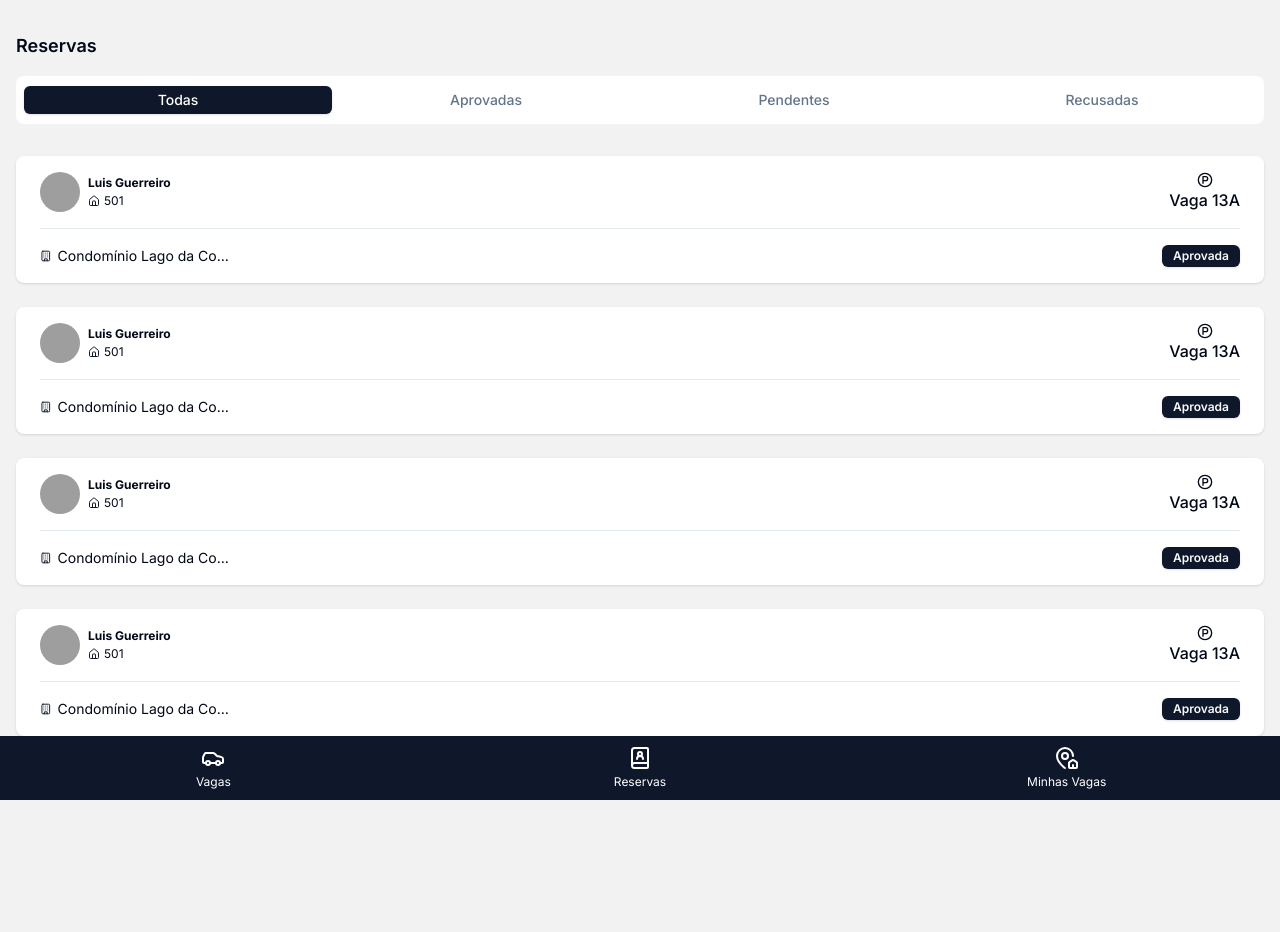
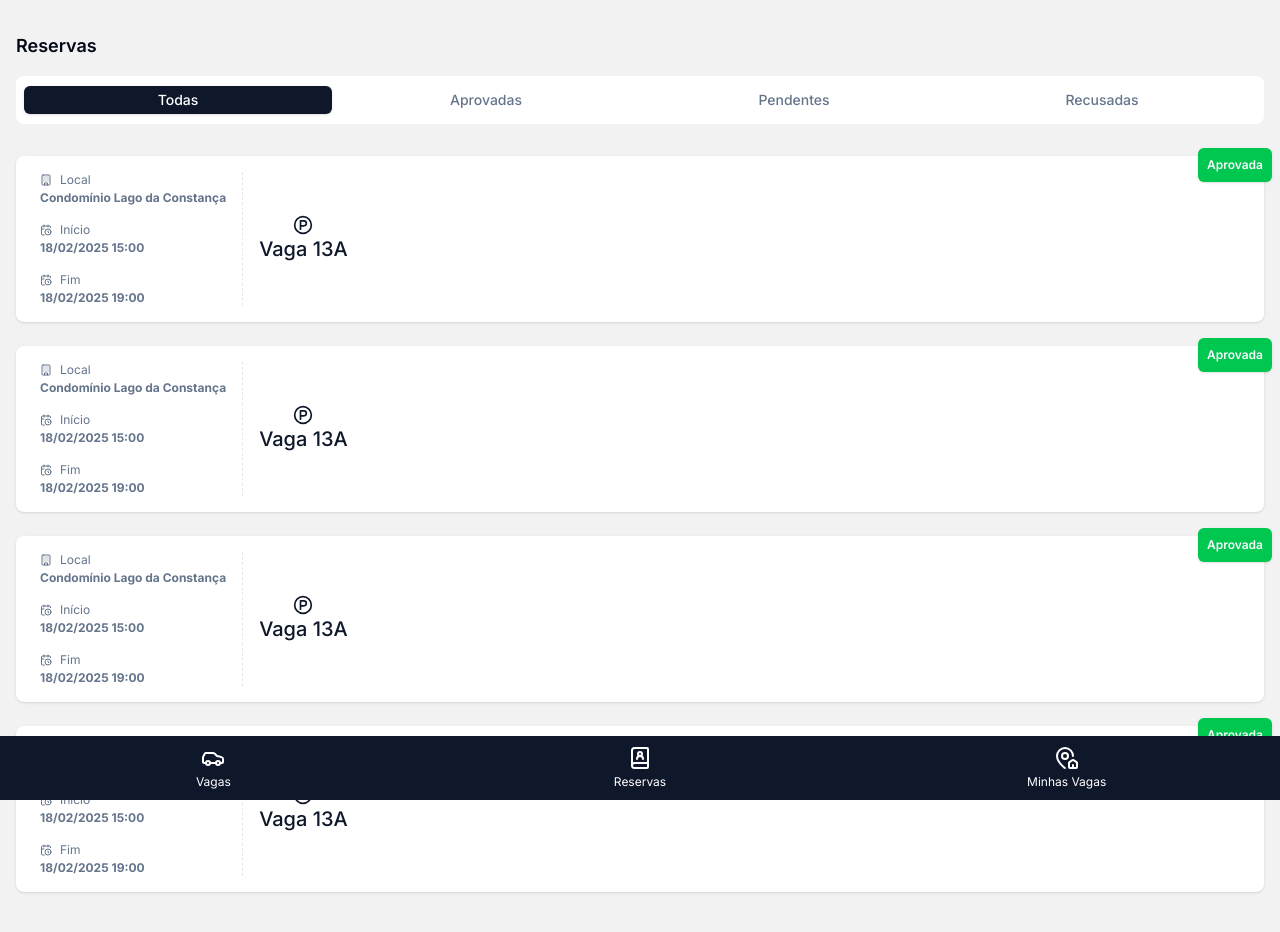
Before and after one commit to devguerreiro/garagee-app, a Next.js app: page /reservas in a window 1280 px wide. Shown: the top 932 px of the page. Before the commit the page ends 832 px from the top, so only its background shows below. Built offline with nearby package versions, Linux system fonts and the light colour scheme; grey boxes are pictures that could not be loaded.

Commit message:
feat: :sparkles: finaliza design dos cards da reserva

```diff
--- a/src/app/dtos.ts
+++ b/src/app/dtos.ts
@@ -28,6 +28,8 @@ export interface ParkingSpaceDetailDTO {
 
 export enum BookingStatusDTO {
   APPROVED = "Aprovada",
+  REFUSED = "Reprovada",
+  PENDING = "Pendente",
 }
 
 export interface BookingListDTO {
--- a/src/app/globals.css
+++ b/src/app/globals.css
@@ -24,6 +24,10 @@ body {
     --accent-foreground: 222.2 47.4% 11.2%;
     --destructive: 0 84.2% 60.2%;
     --destructive-foreground: 210 40% 98%;
+    --success: 144.07 100% 39%;
+    --success-foreground: 210 40% 98%;
+    --warning: 44.37 100% 47%;
+    --warning-foreground: 210 40% 98%;
     --border: 214.3 31.8% 91.4%;
     --input: 214.3 31.8% 91.4%;
     --ring: 222.2 84% 4.9%;
@@ -71,8 +75,6 @@ body {
   }
 }
 
-
-
 @layer base {
   * {
     @apply border-border outline-ring/50;
--- a/src/app/reservas/components/BookingCard.tsx
+++ b/src/app/reservas/components/BookingCard.tsx
@@ -1,12 +1,17 @@
 import Link from "next/link";
 
-import { BuildingIcon, HouseIcon, ParkingCircleIcon } from "lucide-react";
+import {
+  BuildingIcon,
+  CalendarClockIcon,
+  ParkingCircleIcon,
+} from "lucide-react";
 
-import { BookingListDTO } from "@/app/dtos";
+import { BookingListDTO, BookingStatusDTO } from "@/app/dtos";
 
-import { getAbbreviationName } from "@/utils";
+import { brazilianDateTime } from "@/utils";
 
-import { Avatar, AvatarFallback, AvatarImage } from "@/components/ui/avatar";
+import dayjs from "@/lib/dayjs";
+
 import { Badge } from "@/components/ui/badge";
 
 type Props = {
@@ -16,43 +21,72 @@ type Props = {
 export default function BookingCard({ booking }: Readonly<Props>) {
   const { parkingSpace } = booking;
 
+  const fromDateTime = dayjs(booking.from_date)
+    .set("hour", booking.from_hour)
+    .set("minute", 0);
+  const toDateTime = dayjs(booking.to_date)
+    .set("hour", booking.to_hour)
+    .set("minute", 0);
+
+  function getBadgeVariant() {
+    switch (booking.status) {
+      case BookingStatusDTO.APPROVED:
+        return "success";
+      case BookingStatusDTO.REFUSED:
+        return "destructive";
+      case BookingStatusDTO.PENDING:
+        return "warning";
+      default:
+        return "default";
+    }
+  }
+
   return (
     <Link
       href={`/reservas/${booking.publicId}`}
-      className="block px-6 py-4 bg-card rounded-lg shadow space-y-4"
+      className="px-6 py-4 bg-card rounded-lg shadow flex gap-2 relative"
     >
-      <div className="flex justify-between">
-        <div className="flex items-center gap-2">
-          <Avatar>
-            <AvatarImage src="https://github.com/shadcn.png" />
-            <AvatarFallback>
-              {getAbbreviationName(parkingSpace.owner.name)}
-            </AvatarFallback>
-          </Avatar>
-          <div className="flex flex-col gap-0.5 text-xs">
-            <strong className="max-w-40 overflow-hidden text-ellipsis text-nowrap">
-              {parkingSpace.owner.name}
-            </strong>
-            <div className="flex items-center gap-1">
-              <HouseIcon className="text-primary w-[1em] h-[1em]" />
-              <span>{parkingSpace.owner.apartment}</span>
+      <Badge
+        className="p-2 absolute -top-2 -right-2"
+        variant={getBadgeVariant()}
+      >
+        {booking.status}
+      </Badge>
+      <div className="flex gap-4 text-xs text-muted-foreground">
+        <div className="space-y-4">
+          <div className="space-y-0.5">
+            <div className="flex items-center gap-2">
+              <BuildingIcon className="w-[1em] h-[1em]" />
+              <span className="block">Local</span>
+            </div>
+            <div>
+              <strong>{parkingSpace.building.name}</strong>
+            </div>
+          </div>
+          <div className="space-y-0.5">
+            <div className="flex items-center gap-2">
+              <CalendarClockIcon className="w-[1em] h-[1em]" />
+              <span className="block">Início</span>
+            </div>
+            <div>
+              <strong>{brazilianDateTime(fromDateTime.toDate())}</strong>
+            </div>
+          </div>
+          <div className="space-y-0.5">
+            <div className="flex items-center gap-2">
+              <CalendarClockIcon className="w-[1em] h-[1em]" />
+              <span className="block">Fim</span>
+            </div>
+            <div>
+              <strong>{brazilianDateTime(toDateTime.toDate())}</strong>
             </div>
           </div>
         </div>
-        <div className="flex flex-col items-center">
+        <hr className="h-full border-0 border-l border-border border-dashed" />
+        <div className="flex flex-col justify-center items-center text-xl text-primary">
           <ParkingCircleIcon className="w-[1em] h-[1em]" />
-          <span className="font-medium">{parkingSpace.identifier}</span>
+          <h2 className="text-center font-medium">{parkingSpace.identifier}</h2>
         </div>
-      </div>
-      <hr />
-      <div className="text-sm flex justify-between items-center">
-        <div className="flex items-center gap-1.5 max-w-48">
-          <BuildingIcon className="text-primary w-[1em] h-[1em]" />
-          <span className="overflow-hidden text-ellipsis text-nowrap">
-            {parkingSpace.building.name}
-          </span>
-        </div>
-        <Badge>{booking.status}</Badge>
       </div>
     </Link>
   );
--- a/src/app/vagas/components/ParkingSpaceCard.tsx
+++ b/src/app/vagas/components/ParkingSpaceCard.tsx
@@ -37,7 +37,7 @@ export default function ParkingSpaceCard({ parkingSpace }: Readonly<Props>) {
             </div>
           </div>
         </div>
-        <div className="flex flex-col items-center">
+        <div className="flex flex-col justify-center items-center">
           <ParkingCircleIcon className="w-[1em] h-[1em]" />
           <span className="font-medium">{parkingSpace.identifier}</span>
         </div>
--- a/src/components/ui/badge.tsx
+++ b/src/components/ui/badge.tsx
@@ -1,7 +1,7 @@
-import * as React from "react"
-import { cva, type VariantProps } from "class-variance-authority"
+import * as React from "react";
+import { cva, type VariantProps } from "class-variance-authority";
 
-import { cn } from "@/lib/utils"
+import { cn } from "@/lib/utils";
 
 const badgeVariants = cva(
   "inline-flex items-center rounded-md border px-2.5 py-0.5 text-xs font-semibold transition-colors focus:outline-none focus:ring-2 focus:ring-ring focus:ring-offset-2",
@@ -14,6 +14,10 @@ const badgeVariants = cva(
           "border-transparent bg-secondary text-secondary-foreground hover:bg-secondary/80",
         destructive:
           "border-transparent bg-destructive text-destructive-foreground shadow hover:bg-destructive/80",
+        success:
+          "border-transparent bg-success text-success-foreground shadow hover:bg-success/80",
+        warning:
+          "border-transparent bg-warning text-warning-foreground shadow hover:bg-warning/80",
         outline: "text-foreground",
       },
     },
@@ -21,7 +25,7 @@ const badgeVariants = cva(
       variant: "default",
     },
   }
-)
+);
 
 export interface BadgeProps
   extends React.HTMLAttributes<HTMLDivElement>,
@@ -30,7 +34,7 @@ export interface BadgeProps
 function Badge({ className, variant, ...props }: BadgeProps) {
   return (
     <div className={cn(badgeVariants({ variant }), className)} {...props} />
-  )
+  );
 }
 
-export { Badge, badgeVariants }
+export { Badge, badgeVariants };
--- a/src/utils.ts
+++ b/src/utils.ts
@@ -18,3 +18,7 @@ export function getAbbreviationName(name: string): string {
 export function brazilianDate(date: Date): string {
   return dayjs(date).format("L");
 }
+
+export function brazilianDateTime(date: Date): string {
+  return dayjs(date).format("L LT");
+}
--- a/tailwind.config.ts
+++ b/tailwind.config.ts
@@ -46,6 +46,14 @@ export default {
           DEFAULT: "hsl(var(--destructive))",
           foreground: "hsl(var(--destructive-foreground))",
         },
+        success: {
+          DEFAULT: "hsl(var(--success))",
+          foreground: "hsl(var(--success-foreground))",
+        },
+        warning: {
+          DEFAULT: "hsl(var(--warning))",
+          foreground: "hsl(var(--warning-foreground))",
+        },
         border: "hsl(var(--border))",
         input: "hsl(var(--input))",
         ring: "hsl(var(--ring))",
```
